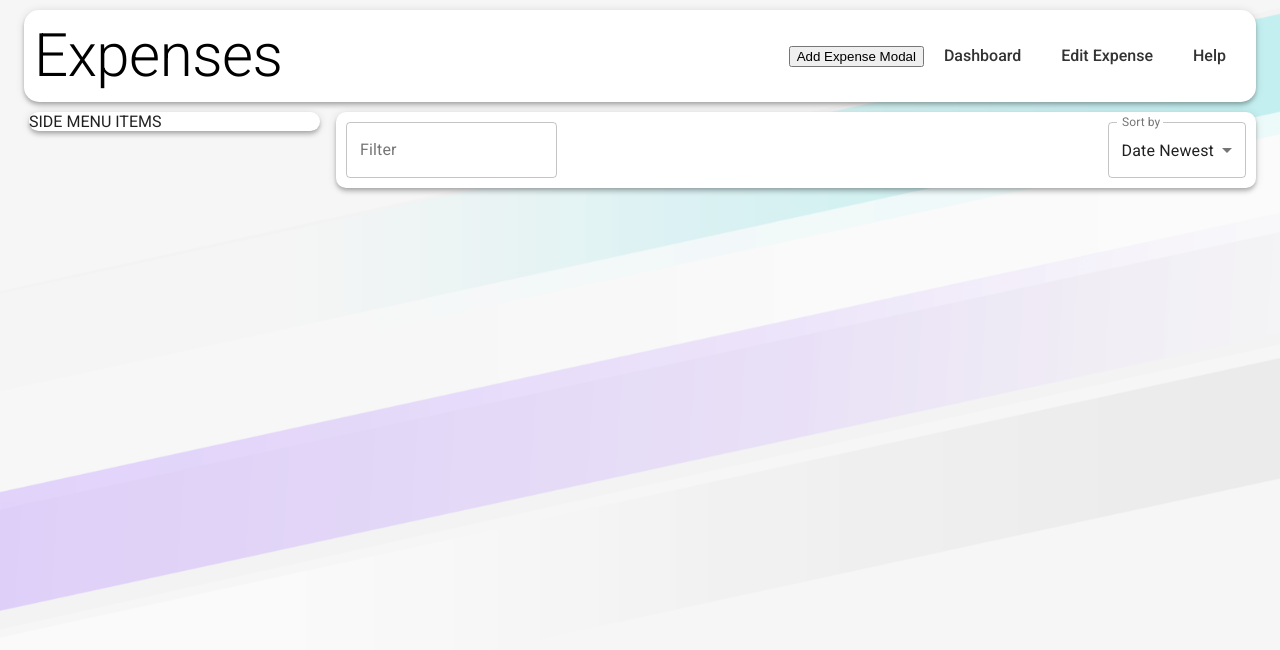
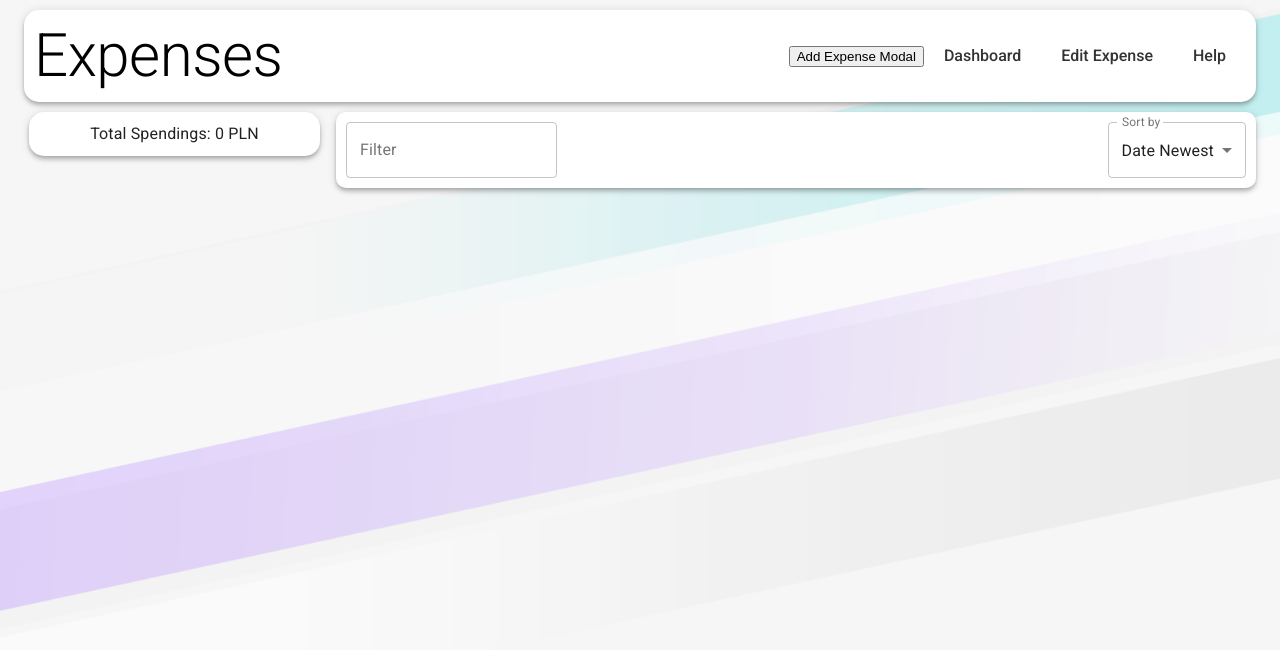
Before and after one commit to hffxx/Expenses, a React (Create React App) app: page / in a window 1280 px wide. Shown: the top 650 px of the page. Built offline with nearby package versions, Linux system fonts and the light colour scheme.

Commit message:
added amount reducer to side menu

```diff
--- a/src/components/ExpenseForm.js
+++ b/src/components/ExpenseForm.js
@@ -21,7 +21,6 @@ function ExpenseForm({ handleClose }) {
 
   const dispatch = useDispatch();
   const history = useHistory();
-  console.log(expense);
   const classes = useStyles();
 
   // const regex = /^\d*(\.\d{0,2})?$/;
--- a/src/components/SideMenu.js
+++ b/src/components/SideMenu.js
@@ -1,6 +1,8 @@
 import React from "react";
 import { withStyles } from "@material-ui/core/styles";
-import { Paper } from "@material-ui/core";
+import { Paper, Typography } from "@material-ui/core";
+import getVisibleExpenses from "../redux/selectors/expenses";
+import { useSelector } from "react-redux";
 
 const style = {
   sideMenu: {
@@ -10,13 +12,27 @@ const style = {
     marginLeft: "5px",
     borderRadius: "15px",
     justifyContent: "center",
+    alignItems: "center",
+  },
+  item: {
+    padding: "10px",
   },
 };
 
 const SideMenu = ({ classes }) => {
+  const visibleExpenses = useSelector((state) =>
+    getVisibleExpenses(state.expenses, state.filters)
+  );
+  const total = visibleExpenses.reduce(
+    (a, { amount }) => a + Number(amount),
+    0
+  );
+
   return (
     <Paper className={classes.sideMenu} variant="elevation" elevation={4}>
-      SIDE MENU ITEMS
+      <Typography className={classes.item}>
+        Total Spendings: {total} PLN
+      </Typography>
     </Paper>
   );
 };
```
